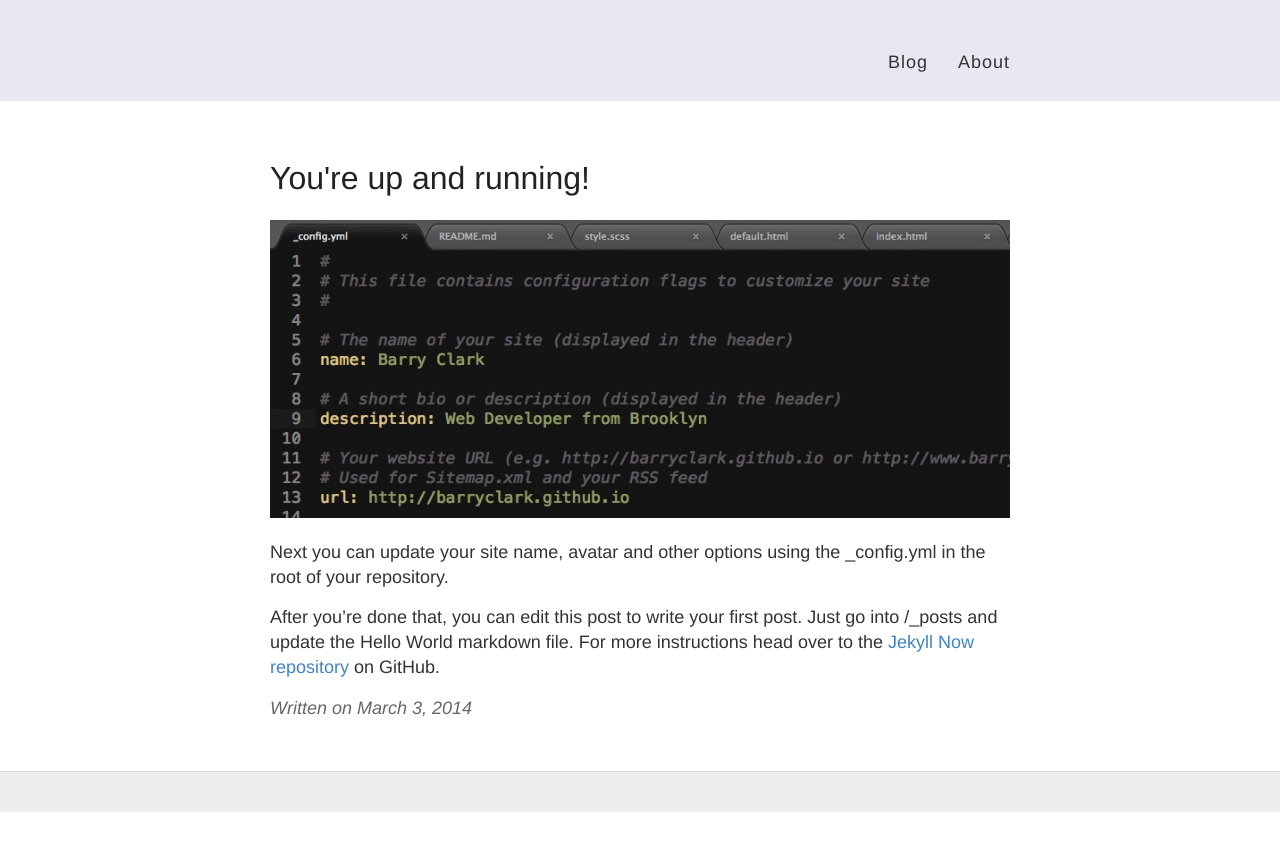
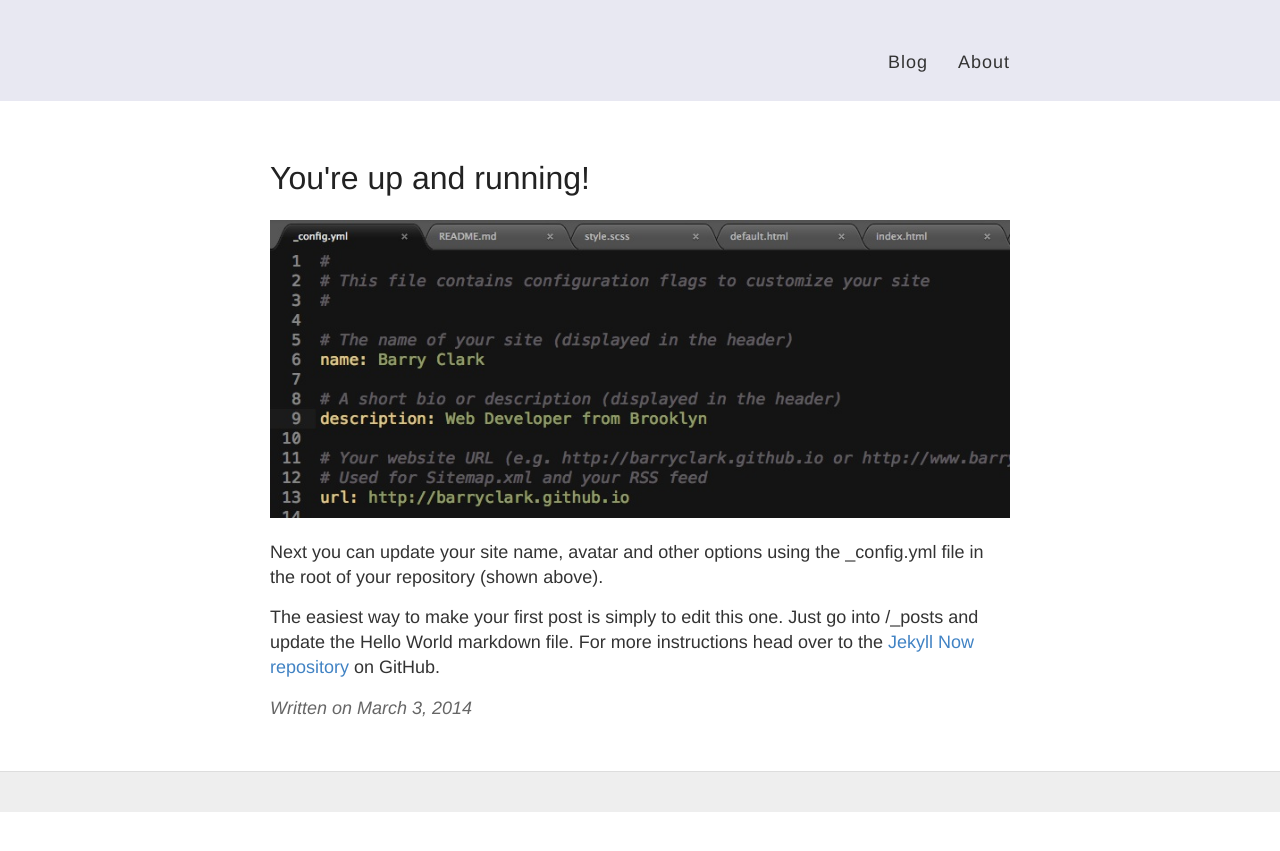
Before and after one commit to nrough/jekyll-now, a Jekyll site: the page built from _posts/2014-3-3-Hello-World.md, in a window 1280 px wide. Shown: the top 851 px of the page. Built offline with Jekyll 4.4.1, drawn with Linux system fonts in a browser that asks for light colours.

Commit message:
Updates to Hello World post

```diff
--- a/_posts/2014-3-3-Hello-World.md
+++ b/_posts/2014-3-3-Hello-World.md
@@ -5,6 +5,6 @@ title: You're up and running!
 
 ![_config.yml](/images/config.jpg)
 
-Next you can update your site name, avatar and other options using the _config.yml in the root of your repository.
+Next you can update your site name, avatar and other options using the _config.yml file in the root of your repository (shown above).
 
-After you're done that, you can edit this post to write your first post. Just go into /_posts and update the Hello World markdown file. For more instructions head over to the [Jekyll Now repository](https://github.com/barryclark/jekyll-now) on GitHub.
+The easiest way to make your first post is simply to edit this one. Just go into /_posts and update the Hello World markdown file. For more instructions head over to the [Jekyll Now repository](https://github.com/barryclark/jekyll-now) on GitHub.
```
